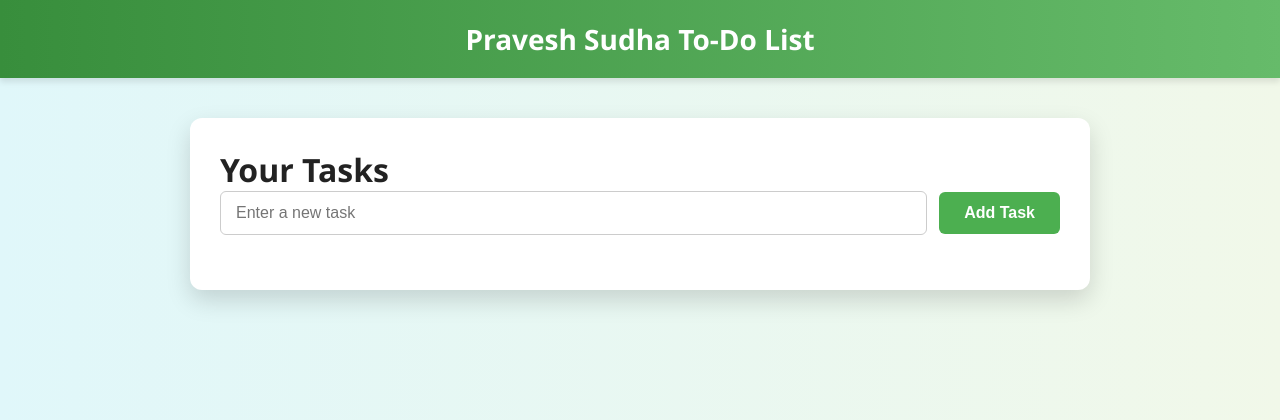
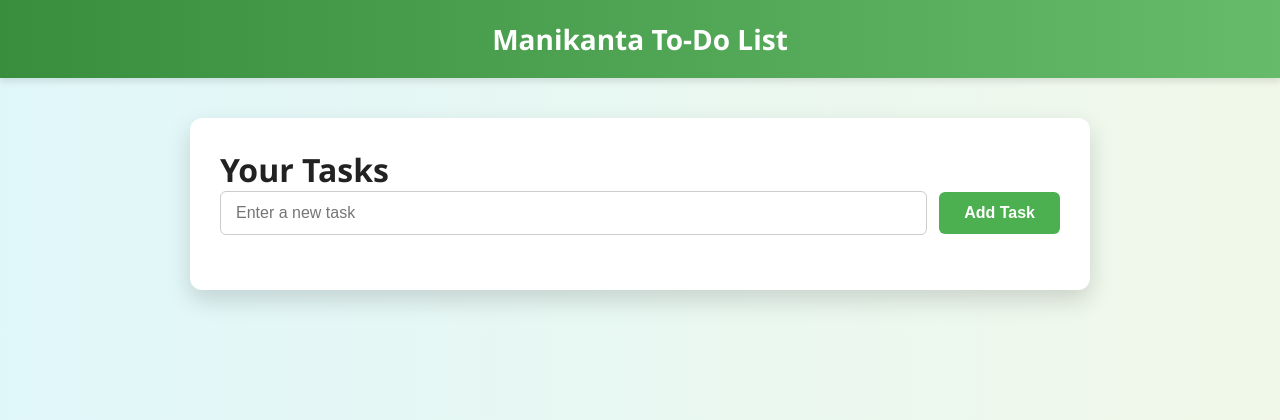
Before and after one commit to chinmaye5/Python-projects, a Flask app: page / in a window 1280 px wide. Shown: the top 420 px of the page. Run offline with Flask 3, Linux system fonts and the light colour scheme; data that the repository does not hold is empty.

Commit message:
Update dashboard.html

```diff
--- a/flask-todo-app/templates/dashboard.html
+++ b/flask-todo-app/templates/dashboard.html
@@ -9,7 +9,7 @@
 <body>
     <!-- Navbar -->
     <div class="navbar">
-        Pravesh Sudha To-Do List
+        Manikanta To-Do List
     </div>
 
     <!-- Main content -->
```
